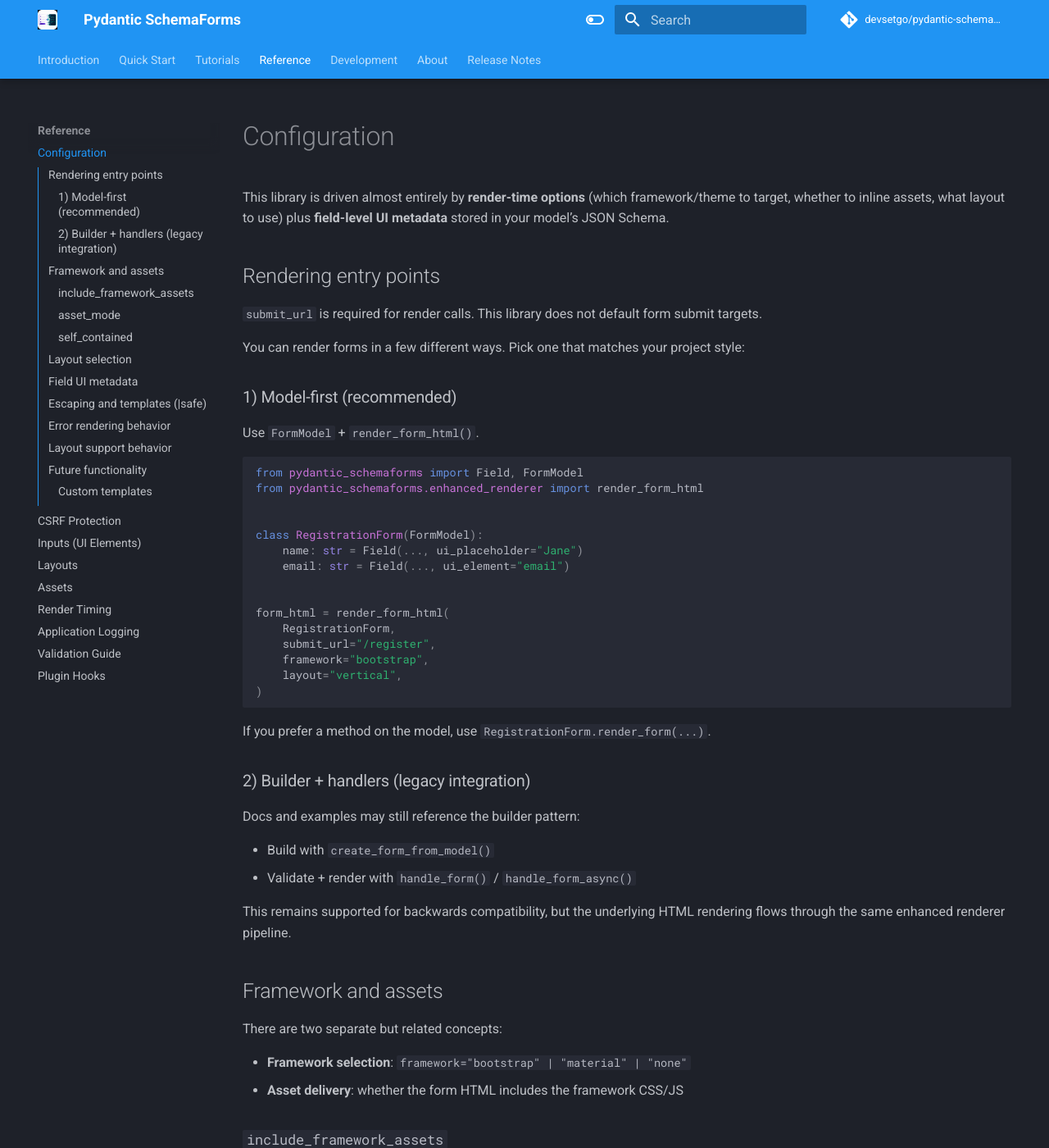
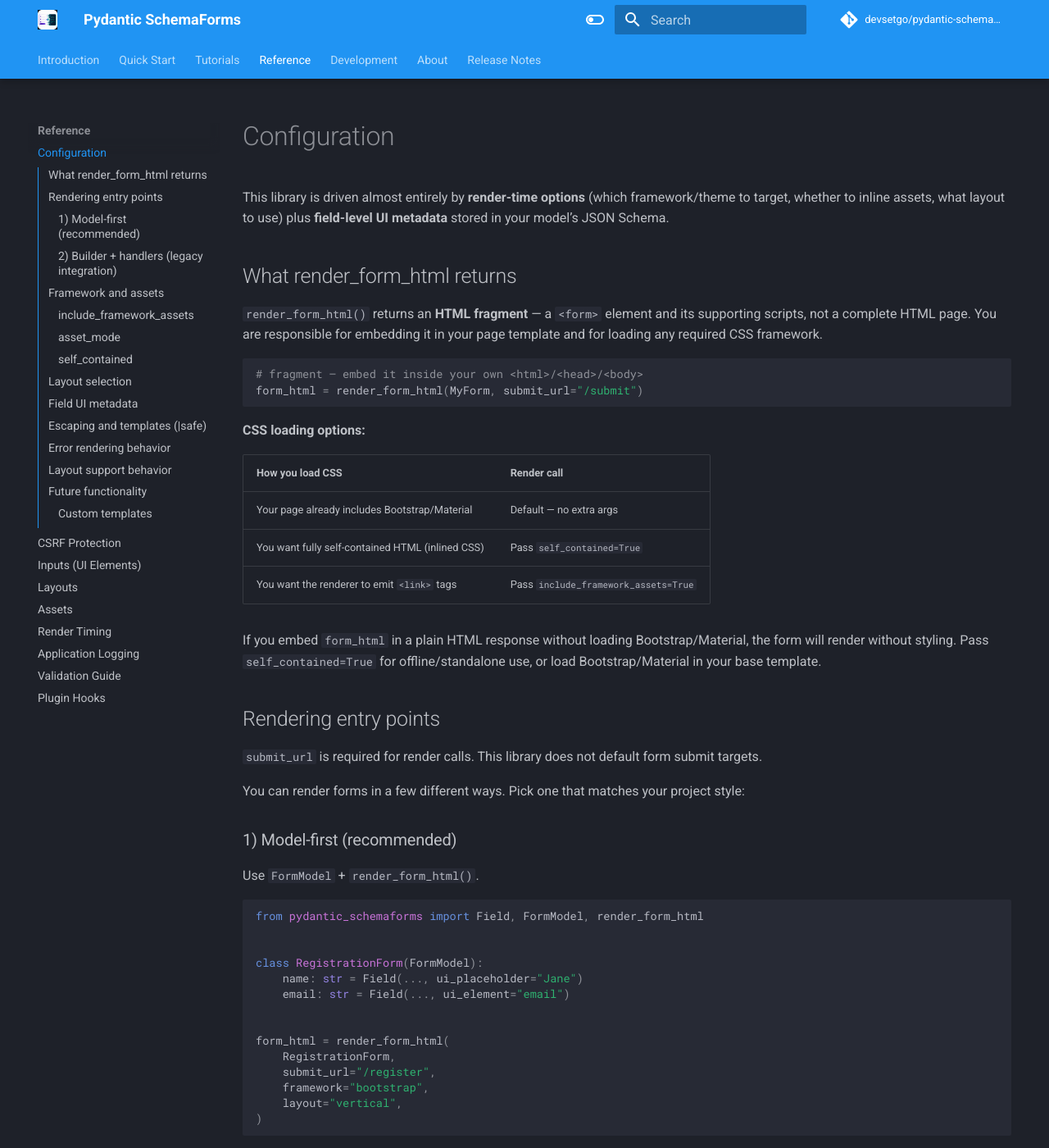
Before and after one commit to devsetgo/pydantic-schemaforms, an MkDocs documentation site: the page built from docs/configuration.md, in a window 1280 px wide and 1400 px high. Shown: the whole window at 82% size. Built offline with MkDocs 1.6.1 and Material for MkDocs 9.7.7, drawn with Linux system fonts in a browser that asks for light colours; comment, search, counter and statistics services are not loaded; the version menu is left out.

Commit message:
docs: fix D1 Flask error format, add D2 rendering contract note, remove D3 internal doc from nav
D1: README Flask Integration example passed e.errors() (List[dict]) to
    render_form() which expects Dict[str, str]; fix both affected examples
    to use {err["loc"][0]: err["msg"] for err in e.errors() if err.get("loc")}.

D2: Add explicit "What render_form_html returns" section to configuration.md
    making clear the function returns a form fragment, not a full page, and
    explaining the three CSS loading options (default / self_contained /
    include_framework_assets). Also fix stale submodule import in the code
    example (enhanced_renderer -> top-level pydantic_schemaforms).

D3: Remove library-boundary-risk-analysis.md from the mkdocs nav so it
    does not appear as user-facing documentation. File is retained for
    contributor reference.

Co-Authored-By: Claude Sonnet 4.6 <noreply@anthropic.com>

````diff
--- a/docs/configuration.md
+++ b/docs/configuration.md
@@ -1,6 +1,25 @@
 # Configuration
 
 This library is driven almost entirely by **render-time options** (which framework/theme to target, whether to inline assets, what layout to use) plus **field-level UI metadata** stored in your model’s JSON Schema.
+
+## What render_form_html returns
+
+`render_form_html()` returns an **HTML fragment** — a `<form>` element and its supporting scripts, not a complete HTML page. You are responsible for embedding it in your page template and for loading any required CSS framework.
+
+```python
+# fragment — embed it inside your own <html>/<head>/<body>
+form_html = render_form_html(MyForm, submit_url="/submit")
+```
+
+**CSS loading options:**
+
+| How you load CSS | Render call |
+|---|---|
+| Your page already includes Bootstrap/Material | Default — no extra args |
+| You want fully self-contained HTML (inlined CSS) | Pass `self_contained=True` |
+| You want the renderer to emit `<link>` tags | Pass `include_framework_assets=True` |
+
+If you embed `form_html` in a plain HTML response without loading Bootstrap/Material, the form will render without styling. Pass `self_contained=True` for offline/standalone use, or load Bootstrap/Material in your base template.
 
 ## Rendering entry points
 
@@ -13,8 +32,7 @@ You can render forms in a few different ways. Pick one that matches your project
 Use `FormModel` + `render_form_html()`.
 
 ```python
-from pydantic_schemaforms import Field, FormModel
-from pydantic_schemaforms.enhanced_renderer import render_form_html
+from pydantic_schemaforms import Field, FormModel, render_form_html
 
 
 class RegistrationForm(FormModel):
--- a/mkdocs.yml
+++ b/mkdocs.yml
@@ -29,7 +29,6 @@ nav:
       - Testing Workflow: 'testing_workflow.md'
       - Contributing: 'contribute.md'
       - Release Notes: 'release-notes.md'
-      - Library Boundary Analysis: 'library-boundary-risk-analysis.md'
       - Demo Sync (PAT Setup): 'github_pat_setup.md'
       - Review: 'review.md'
   - About: 'about.md'
````
Also changed, not shown: README.md (+4 -3 lines).
